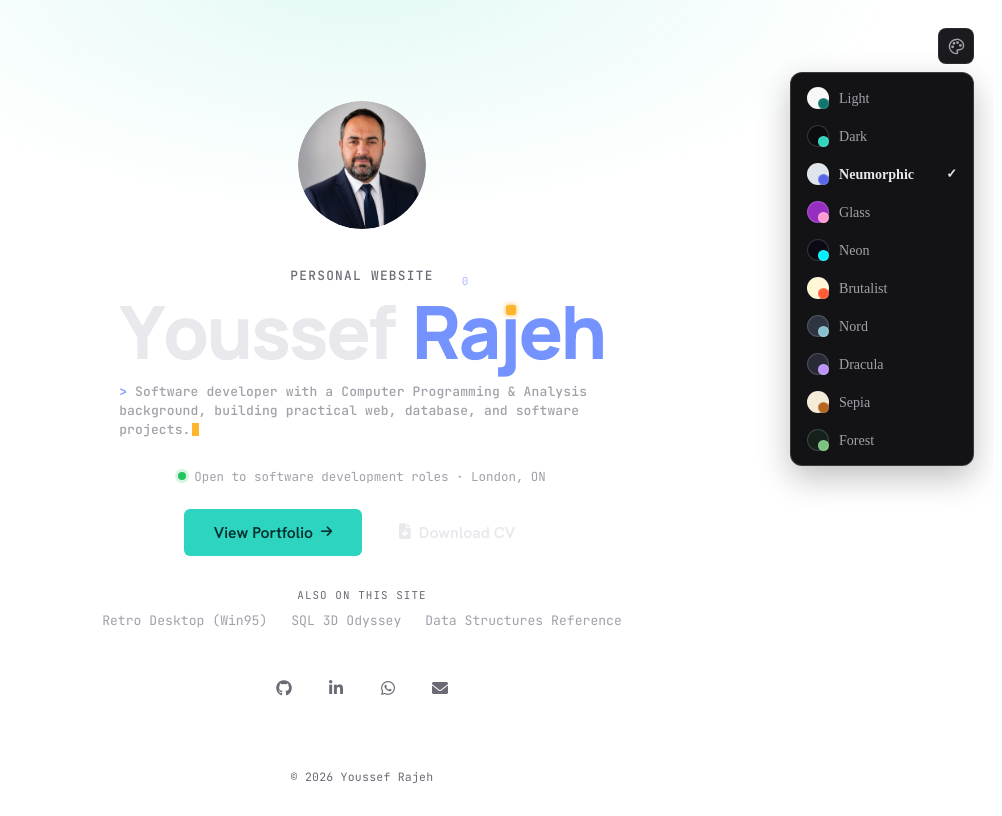
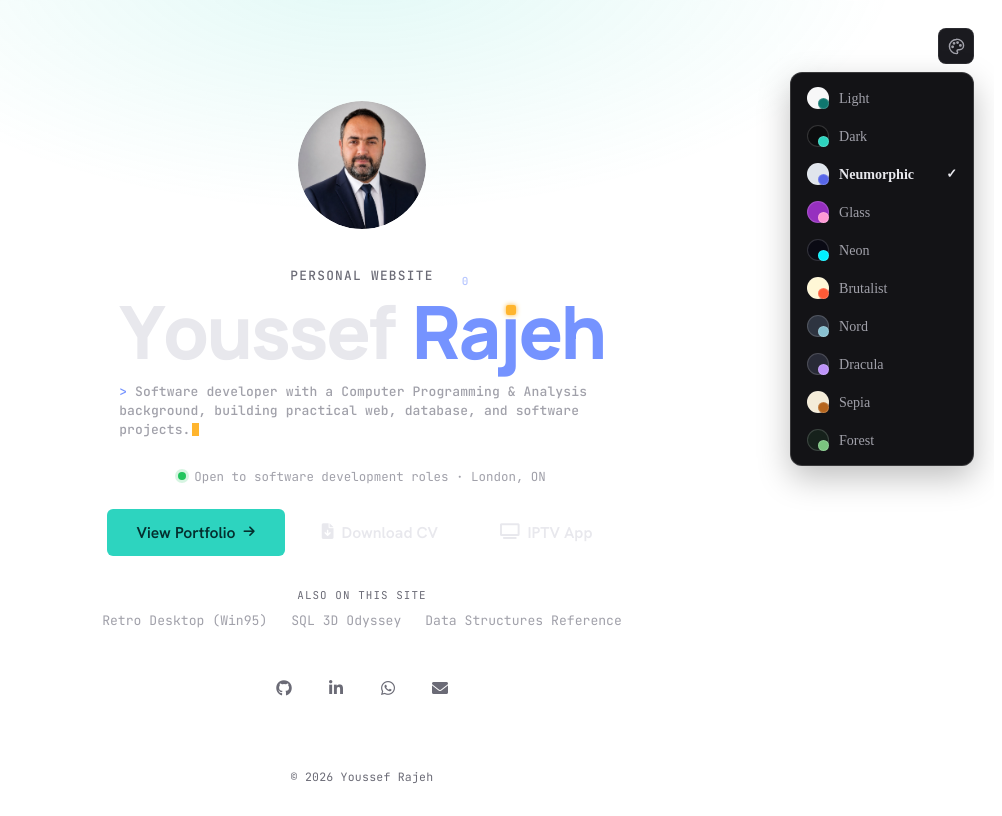
Before and after one commit to Youssefrajeh/Portfolio, a Next.js app: page / in a window 1280 px wide. Both pictures are taken after a click on the button "Choose theme". Shown: the whole page, without its empty margins (278-1280 px from the left). Built offline with nearby package versions, Linux system fonts and the light colour scheme.

Commit message:
feat: add IPTV App button to landing page hero

```diff
--- a/src/components/site/LandingPage.tsx
+++ b/src/components/site/LandingPage.tsx
@@ -307,6 +307,15 @@ const LandingPage = () => {
             <i className="fas fa-file-arrow-down" aria-hidden="true"></i>
             <span>Download CV</span>
           </a>
+          <a
+            href="https://iptv-two-silk.vercel.app/"
+            className="hub-cta-secondary"
+            target="_blank"
+            rel="noopener noreferrer"
+          >
+            <i className="fas fa-tv" aria-hidden="true"></i>
+            <span>IPTV App</span>
+          </a>
         </m.div>
 
         <m.div
```
